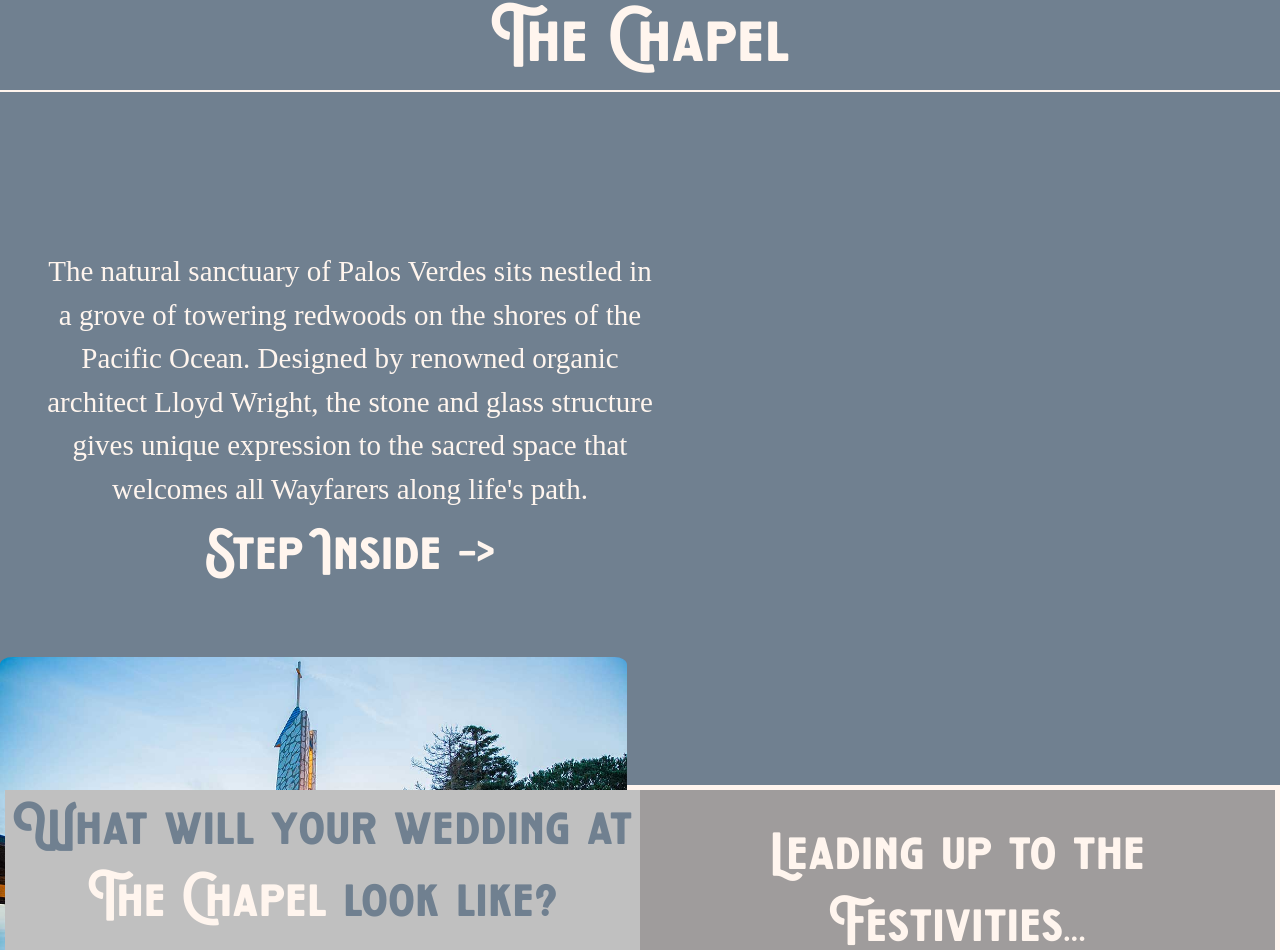
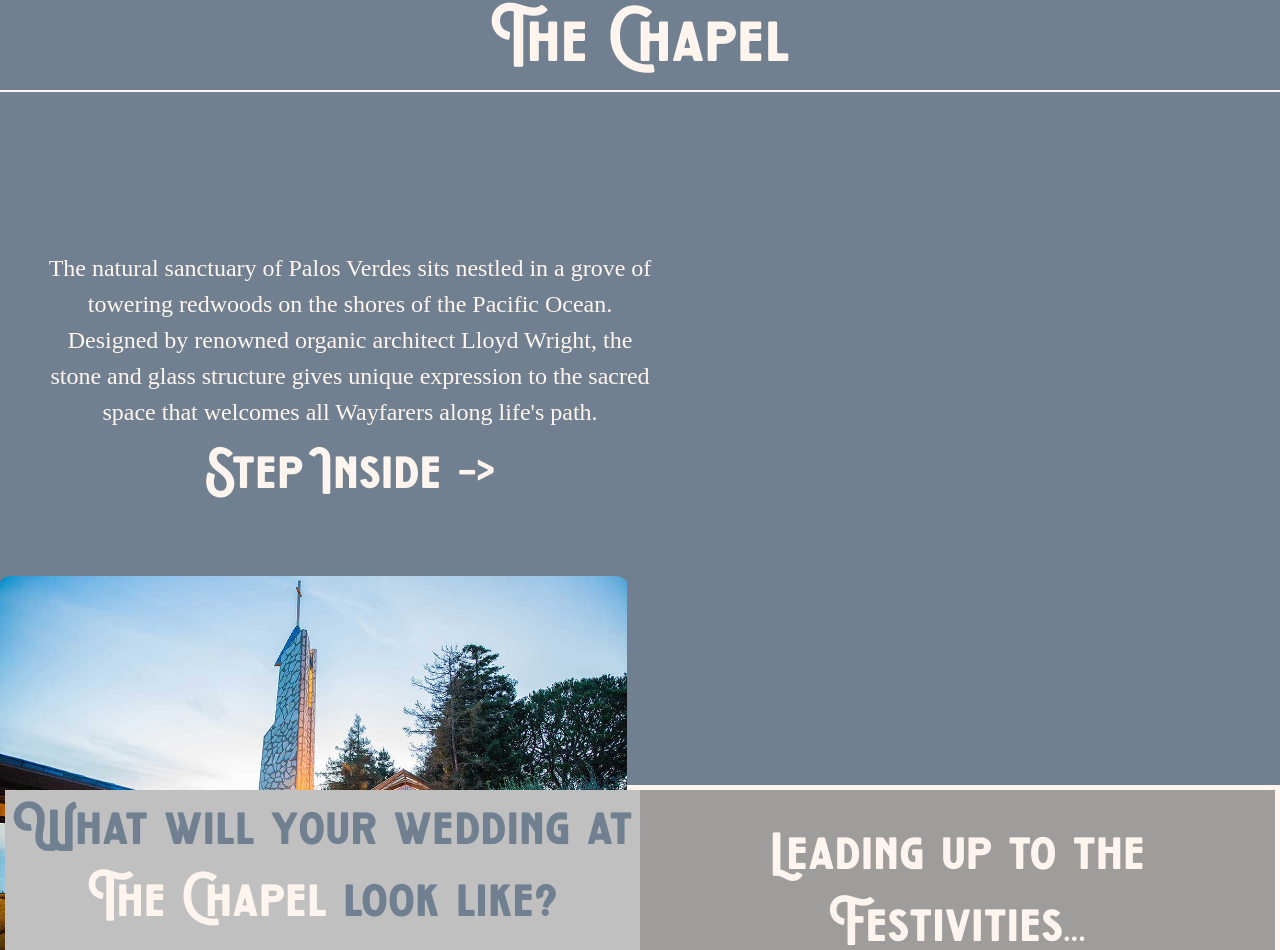
Before and after one commit to jalynnjk/venue-booker, a React (Create React App) app: page / in a window 1280 px wide. Shown: the part 815-1765 px from the top of the page. Built offline with nearby package versions, Linux system fonts and the light colour scheme.

Commit message:
adjust responsive styling

```diff
--- a/src/components/home_page/home_page.css
+++ b/src/components/home_page/home_page.css
@@ -3,6 +3,7 @@
     font-style: 'normal';
     src: url('./assets/Vonder.ttf');
 }
+
 /* Home Page landing Section */
 .hp-main {
     background: linear-gradient(rgba(0, 0, 0, 0.5), rgba(0, 0, 0, 0.5)), url('./assets/chapel.jpeg');
@@ -23,6 +24,16 @@
 .enter-link:hover {
     color: slategray;
 }
+
+@media screen and (min-width: 500px) and (max-width: 550px) {
+    .enter-link {
+        font-size: 140px;
+    }
+    .link-wrapper {
+        padding-top: 240px;
+    }
+}
+
 /* About Chapel Section */
 #about {
     height: 100vh;
@@ -64,13 +75,17 @@
 .chapel-interior-link:hover {
     color: silver;
 }
+
 @media screen and (min-width: 550px) {
     .chapel-grounds-img {
-        max-width: 60vw;
+        max-width: 58vw;
         margin-right: 10px;
     }
     .chapel-interior-link {
         font-size: 50px;
+    }
+    .chapel-desc {
+        font-size: 24px;
     }
 }
 
@@ -99,6 +114,7 @@
         display: inline;
     }
 }
+
 /* About Chapel Continued */
 #chapel-interior {
     background-color: white;
@@ -182,6 +198,7 @@
     }
 
 }
+
 /* Link to Booking Portal Section */
 #booking-link-section {
     background-image: linear-gradient(rgba(0, 0, 0, 0.3), rgba(0, 0, 0, 0.3)), url('./assets/chapel-at-night.jpeg');
@@ -202,6 +219,7 @@
 .booking-link:hover{
     color: slategray;
 }
+
 @media screen and (max-width: 412px) {
     .booking-link-wrapper {
         padding-top: 120px;
@@ -210,6 +228,7 @@
         font-size: 25px;
     }
 }
+
 @media screen and (max-width: 380px) {
     .booking-link-wrapper {
         padding-top: 150px;
@@ -224,11 +243,13 @@
         font-size: 20px;
     }
 }
+
 @media screen and (max-width: 370px) {
     .booking-link-wrapper {
         padding-top: 175px;
     }
 }
+
 @media screen and (min-width: 900px) {
     .booking-link-wrapper {
         padding-top: 100px;
@@ -237,6 +258,7 @@
         font-size: 160px;
     }
 }
+
 /* Footer Section */
 .footer {
     background-color: slategray;
```
